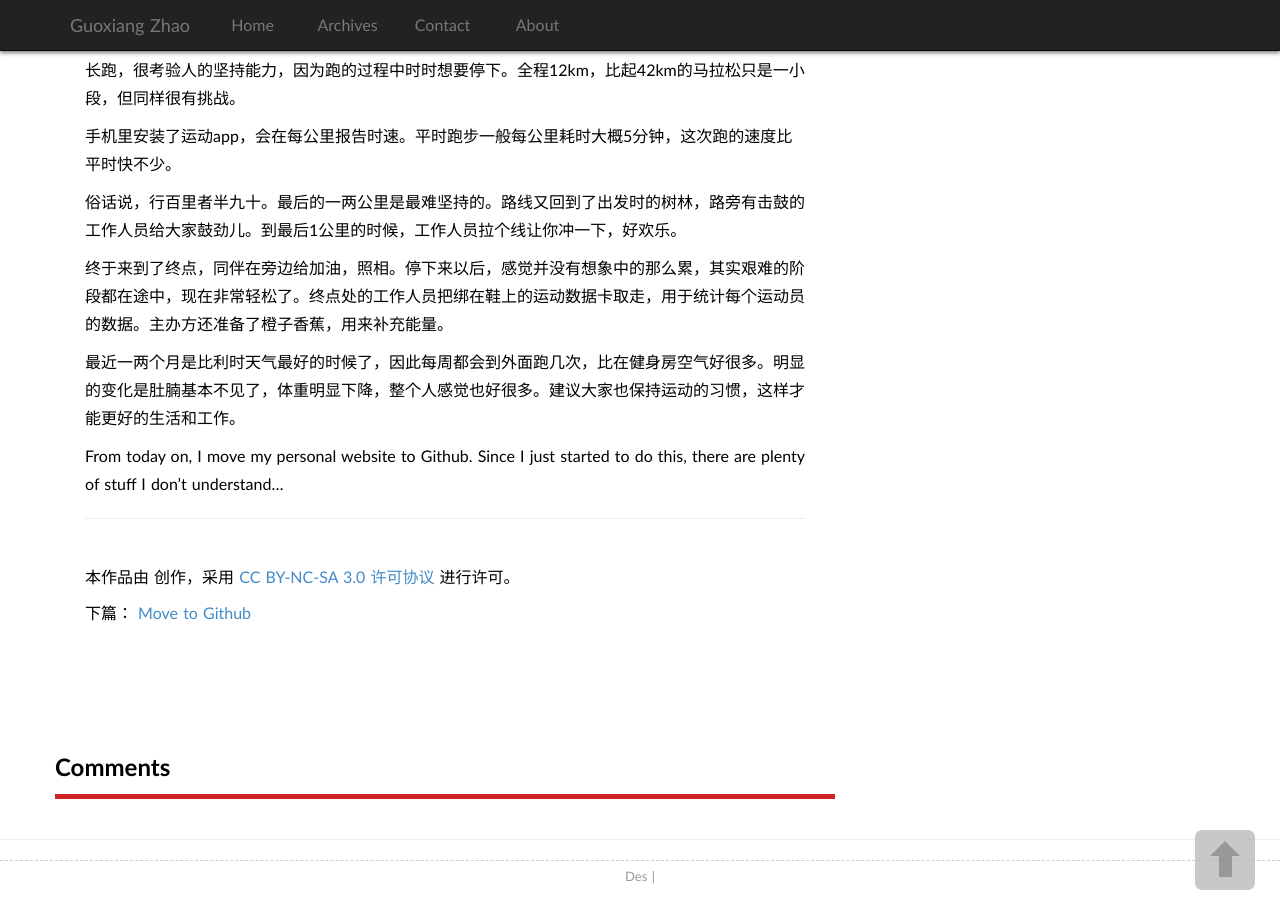
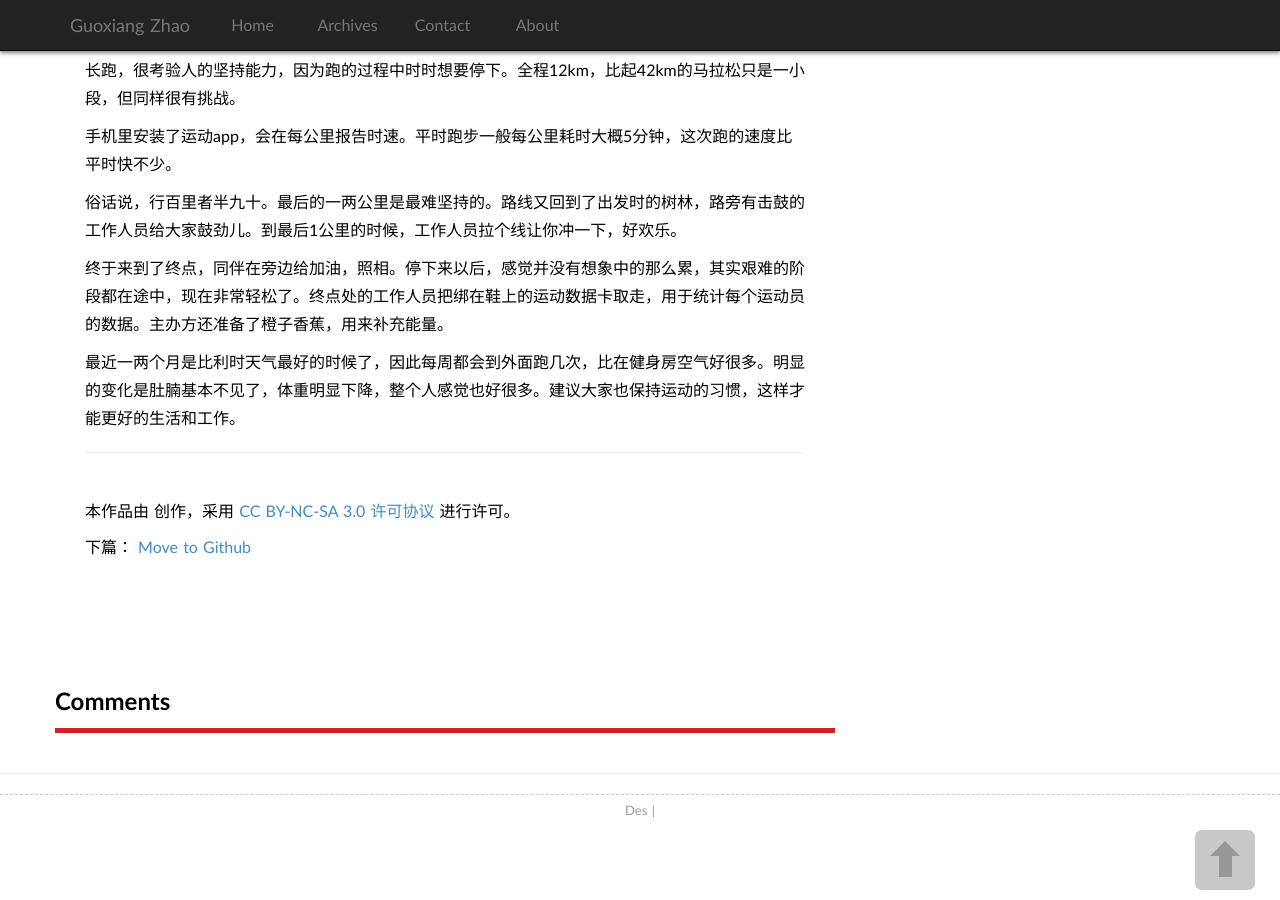
Before and after one commit to guoxiangzhao/guoxiangzhao.github.io, a Jekyll site: the page built from _posts/2016-09-06-Blaarmeersen-run.md, in a window 1280 px wide and 900 px high, scrolled down 757 px. Built offline with Jekyll 4.4.1, drawn with Linux system fonts in a browser that asks for light colours; some web fonts are replaced; comment, search, counter and statistics services are not loaded.

Commit message:
Update 2016-09-06-Blaarmeersen-run.md

```diff
--- a/_posts/2016-09-06-Blaarmeersen-run.md
+++ b/_posts/2016-09-06-Blaarmeersen-run.md
@@ -35,6 +35,3 @@ tags : [runing,]
 终于来到了终点，同伴在旁边给加油，照相。停下来以后，感觉并没有想象中的那么累，其实艰难的阶段都在途中，现在非常轻松了。终点处的工作人员把绑在鞋上的运动数据卡取走，用于统计每个运动员的数据。主办方还准备了橙子香蕉，用来补充能量。
 
 最近一两个月是比利时天气最好的时候了，因此每周都会到外面跑几次，比在健身房空气好很多。明显的变化是肚腩基本不见了，体重明显下降，整个人感觉也好很多。建议大家也保持运动的习惯，这样才能更好的生活和工作。
-
-
-From today on, I move my personal website to Github. Since I just started to do this, there are plenty of stuff I don't understand...
```
